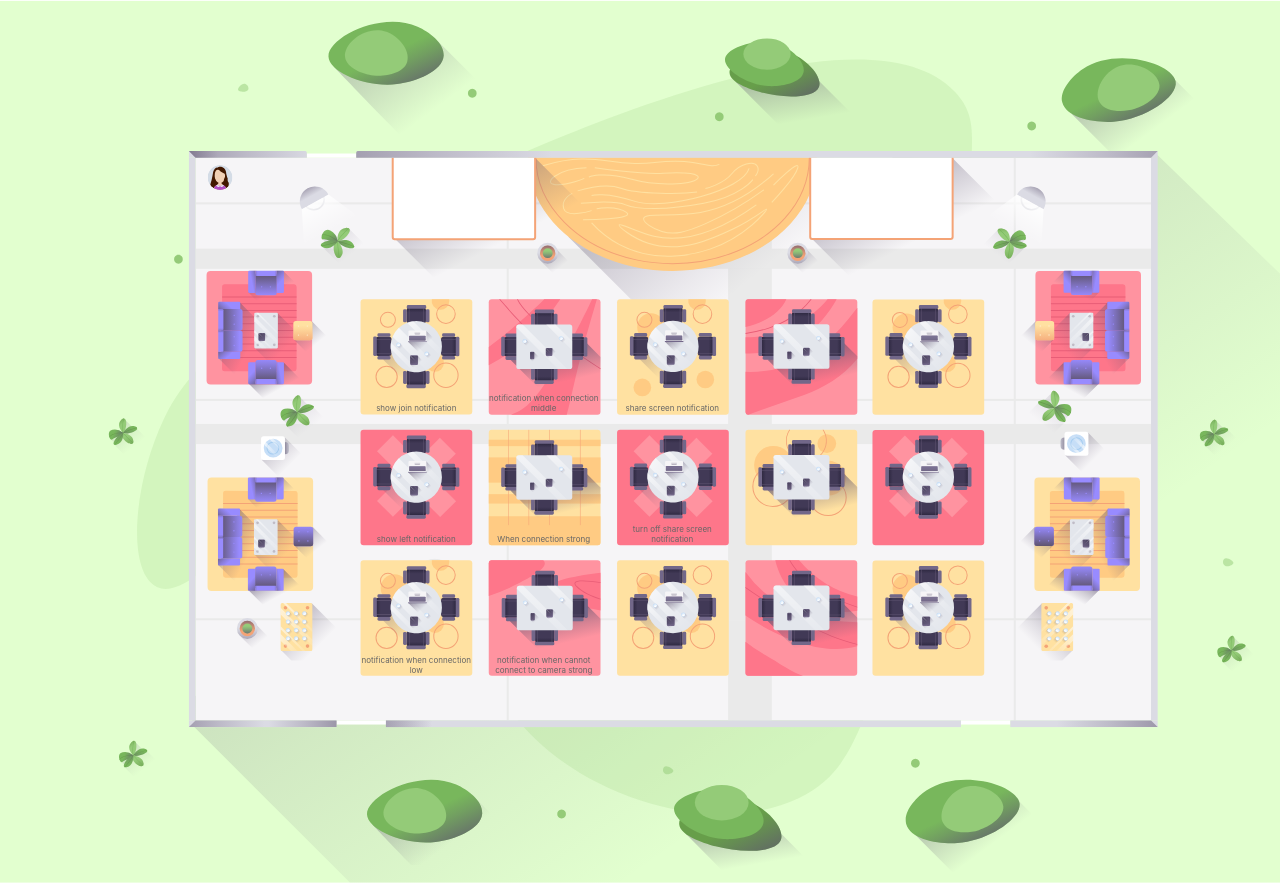
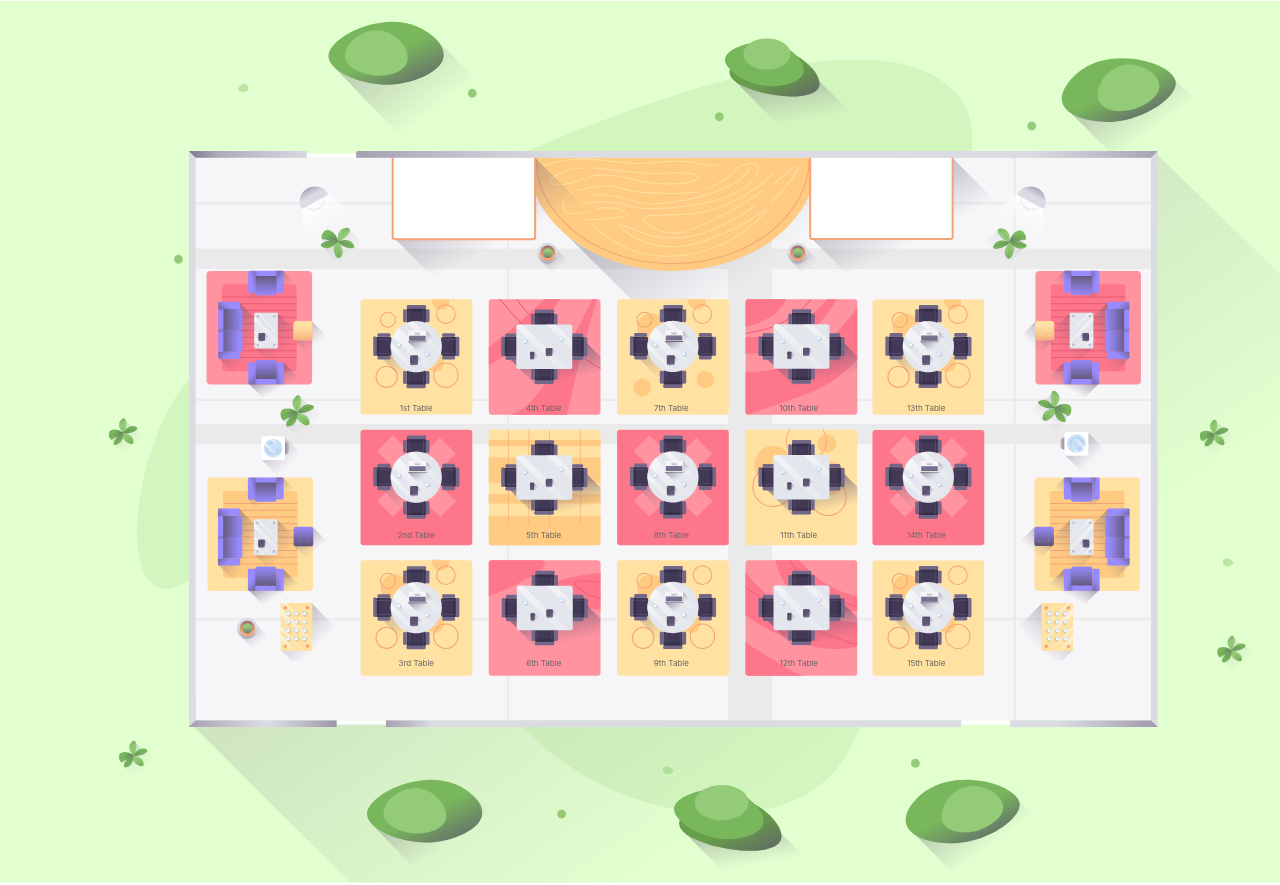
Before and after one commit to sujithps/remo-conference, a React (Create React App) app: page / in a window 1280 px wide. Shown: the top 885 px of the page. Built offline with nearby package versions, Linux system fonts and the light colour scheme.

Commit message:
Sujith | Refactor Table index display

```diff
--- a/src/App.js
+++ b/src/App.js
@@ -1,14 +1,33 @@
 import React from 'react'
-import Avatar from './components/Avatar'
 import conferenceImg from './assets/images/conference.svg'
 import Table from './components/Table'
 import './App.scss';
 
-export const renderHall = (tableProps, onClick) => {
-    return tableProps.map((tableProps, index) => {
+export const renderHall = () => {
+    const leftStartPoint = 600;
+    const topStartPoint = 720;
+    const tableWidth = 255;
+    const tableHeight = 255;
+    const totalColumns = 5;
+    const totalRows = 3;
+
+    const tables = Array.from({ length: totalColumns }, (cItem, cIndex) => {
+        return Array.from({ length: totalRows }, (rItem, rIndex) => {
+                return {
+                    tableName: getNumberWithOrdinal((cIndex * totalRows) + rIndex + 1) + " Table",
+                    position: {
+                        top: leftStartPoint + (rIndex * tableHeight) + 'px',
+                        left: topStartPoint + (cIndex * tableWidth) + 'px',
+                    }
+                }
+            }
+        );
+    });
+
+    return tables.flat().map((tableProps, index) => {
         return (
             <Table
-                onClick={ onClick }
+                onClick={ null }
                 key={ index }
                 { ...tableProps }
             />
@@ -16,88 +35,19 @@ export const renderHall = (tableProps, onClick) => {
     })
 }
 
+
+function getNumberWithOrdinal(n) {
+    var s = [ "th", "st", "nd", "rd" ],
+        v = n % 100;
+    return n + (s[ (v - 20) % 10 ] || s[ v ] || s[ 0 ]);
+}
+
 export const App = () => {
-    const [ userPosition, setUserPosition ] = React.useState({ top: '330px', left: '415px' })
-    const [ connectionStatus, setConnectionStatus ] = React.useState('STRONG')
-    const [ isCannotConnectCamera, setIsCannotConnectCamera ] = React.useState(false)
-    const [ isSharingScreen, setSharingScreen ] = React.useState(false)
-
-    const tableProps = [
-        {
-            tableName: 'show join notification',
-            position: {
-                top: '600px',
-                left: '720px',
-            }
-
-        },
-        {
-            tableName: 'show left notification',
-            position: {
-                top: '863px',
-                left: '720px',
-            }
-        },
-        {
-            tableName: 'notification when connection low',
-            position: {
-                top: '1125px',
-                left: '720px',
-            }
-
-        },
-        {
-            tableName: 'notification when connection middle',
-            position: {
-                top: '600px',
-                left: '975px',
-            }
-
-        },
-        {
-            tableName: 'When connection strong',
-            position: {
-                top: '863px',
-                left: '975px',
-            }
-
-        },
-        {
-            tableName: 'notification when cannot connect to camera strong',
-            position: {
-                top: '1125px',
-                left: '975px',
-            }
-
-        },
-        {
-            tableName: 'share screen notification',
-            position: {
-                top: '600px',
-                left: '1232px',
-            }
-
-        },
-        {
-            tableName: 'turn off share screen notification',
-            position: {
-                top: '863px',
-                left: '1232px',
-            }
-
-        }
-    ]
-
     return (
         <div className='Root'>
             <div className='ConferenceTable'>
-                { renderHall(tableProps, setUserPosition) }
-                <img className='ConferenceImg' src={ conferenceImg } alt="conference"/>
-                <Avatar
-                    isCannotConnectCamera={ isCannotConnectCamera }
-                    connectionStatus={ connectionStatus }
-                    position={ { top: userPosition.top, left: userPosition.left } }
-                />
+                { renderHall() }
+                <img className='ConferenceImg' src={ conferenceImg } alt="conference hall"/>
             </div>
             <div>
             </div>
--- a/src/components/Table/Table.scss
+++ b/src/components/Table/Table.scss
@@ -4,6 +4,7 @@
   //border: solid 1px red;
   width: 225px !important;
   height: 225px !important;
+  background: none !important;
   .TableName {
     text-align: center;
     position: absolute;
```
